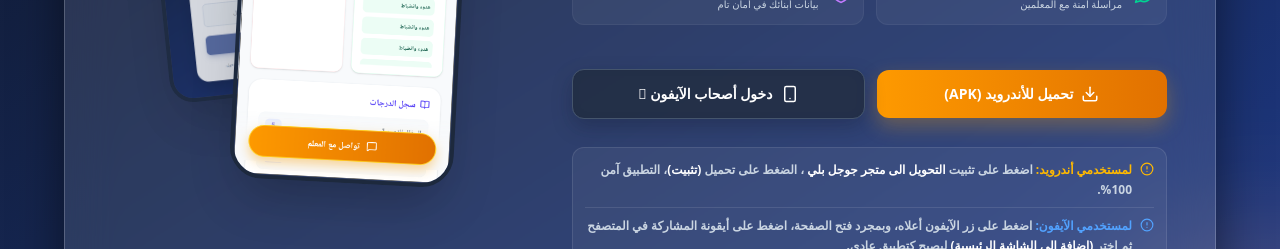
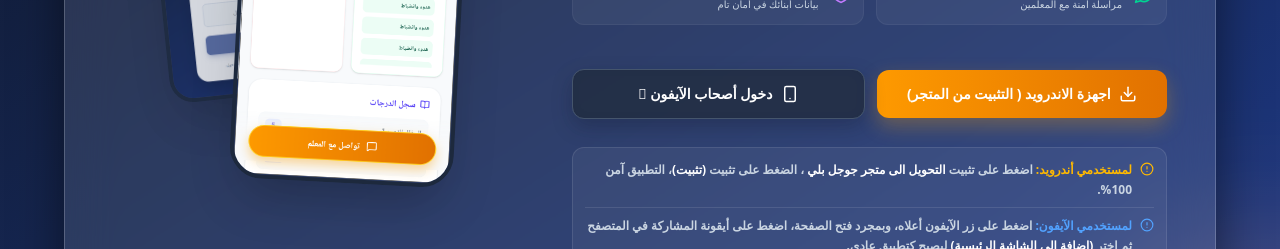
Before and after one commit to alzaabi555/Rased-Parents-website, a React (Vite) app: page / in a window 1280 px wide. Shown: the part 396-645 px from the top of the page. Built offline with nearby package versions, Linux system fonts and the light colour scheme.

Commit message:
Update App.tsx

```diff
--- a/src/App.tsx
+++ b/src/App.tsx
@@ -75,7 +75,7 @@ const App = () => {
                 className="flex-1 flex w-full justify-center bg-gradient-to-r from-amber-500 to-amber-600 text-white px-4 py-3.5 rounded-xl font-black text-sm items-center gap-2 shadow-[0_8px_20px_rgba(245,158,11,0.3)] hover:scale-105 transition-transform"
               >
                 <Download size={18} />
-                تحميل للأندرويد (APK)
+               اجهزة الاندرويد ( التثبيت من المتجر)
               </a>
 
               {/* زر الآيفون الجديد */}
@@ -95,7 +95,7 @@ const App = () => {
                <div className="flex items-start gap-2">
                  <AlertCircle size={14} className="text-amber-400 shrink-0 mt-0.5" />
                  <p className="text-[10px] md:text-xs text-slate-300 font-bold leading-relaxed">
-                   <span className="text-amber-400">لمستخدمي أندرويد:</span>  اضغط على  تثبيت <span className="text-white font-black">التحويل الى متجر جوجل بلي </span>،  الضغط على تحميل <span className="text-white font-black">(تثبيت)</span>، التطبيق آمن 100%.
+                   <span className="text-amber-400">لمستخدمي أندرويد:</span>  اضغط على تثبيت <span className="text-white font-black">التحويل الى متجر جوجل بلي </span>،  الضغط على تثبيت  <span className="text-white font-black">(تثبيت)</span>، التطبيق آمن 100%.
                  </p>
                </div>
                <div className="flex items-start gap-2 border-t border-white/10 pt-2">
```
